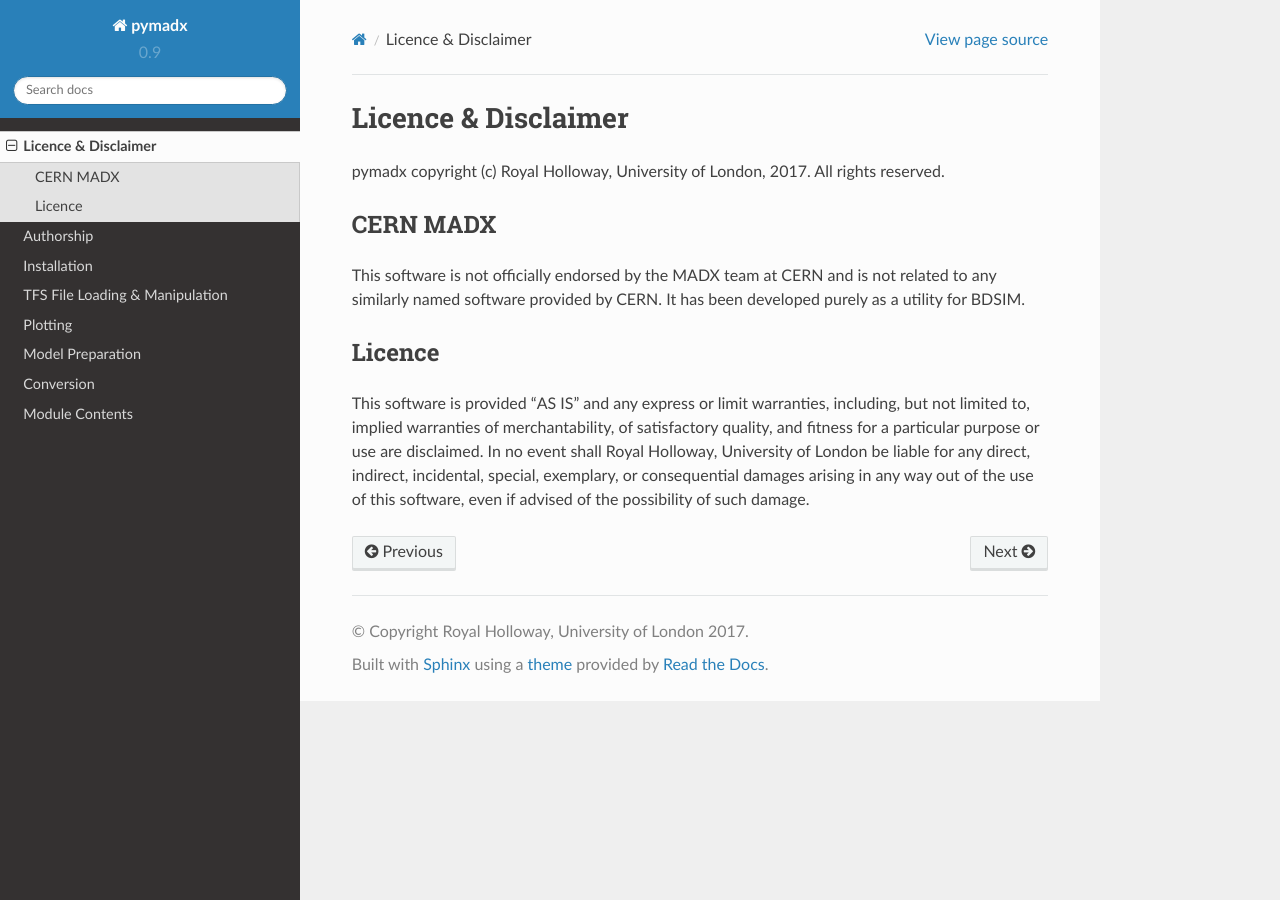
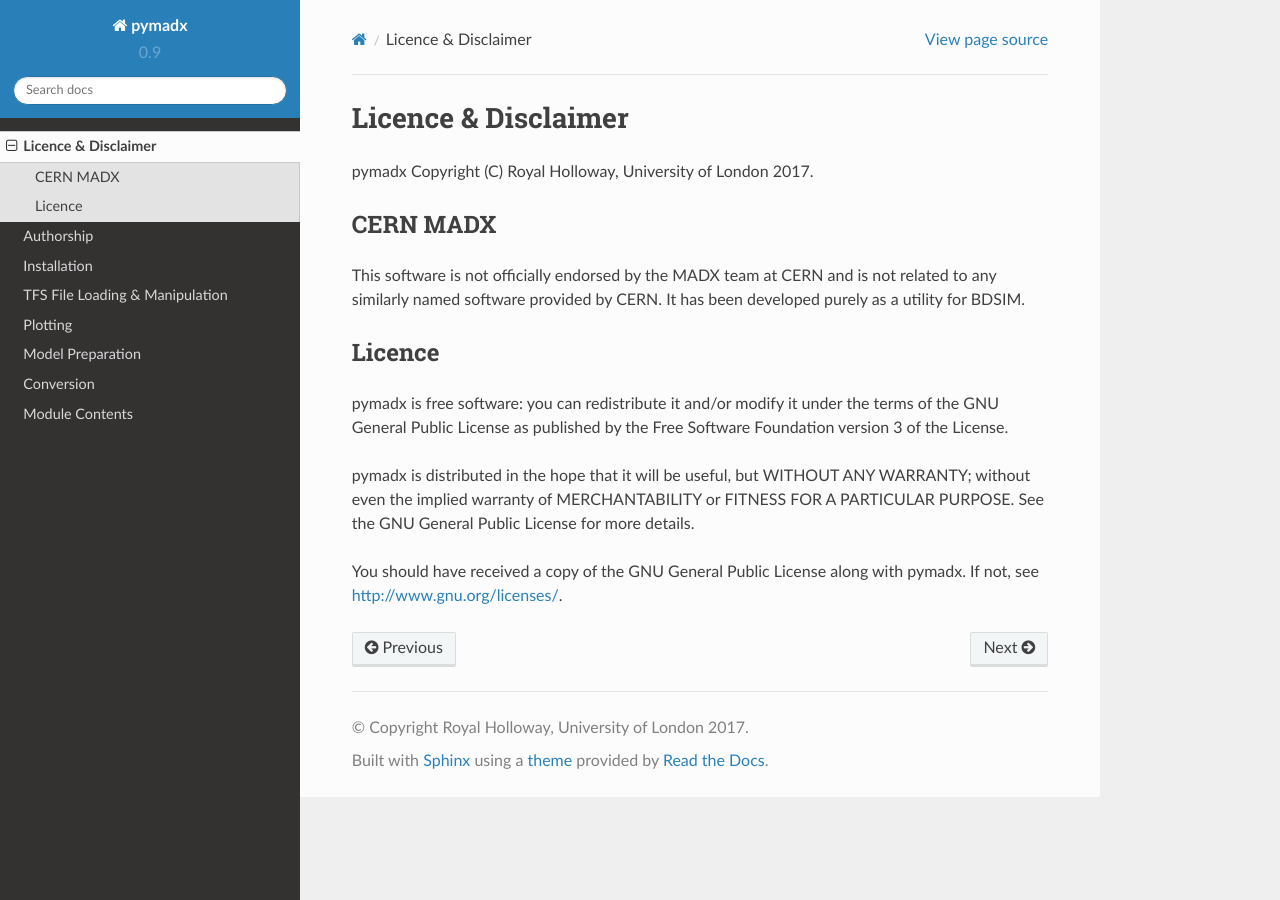
Before and after one commit to nikitakuklev/pymadx3, a Sphinx documentation site: the page built from docs/source/licence.rst, in a window 1280 px wide. Built offline with Sphinx 7.4.7 and the Read the Docs theme 2.0.0, drawn with Linux system fonts in a browser that asks for light colours.

Commit message:
Fixes to licence.

```diff
--- a/docs/source/licence.rst
+++ b/docs/source/licence.rst
@@ -2,7 +2,7 @@
 Licence & Disclaimer
 ====================
 
-pymadx copyright (c) Royal Holloway, University of London, 2017.  All rights reserved.
+pymadx Copyright (C) Royal Holloway, University of London 2017.
 
 CERN MADX
 ---------
@@ -14,9 +14,14 @@
 Licence
 -------
 
-This software is provided "AS IS" and any express or limit warranties, including, but not
-limited to, implied warranties of merchantability, of satisfactory quality, and fitness
-for a particular purpose or use are disclaimed. In no event shall Royal Holloway, University
-of London be liable for any direct, indirect, incidental, special, exemplary, or consequential
-damages arising in any way out of the use of this software, even if advised of the possibility
-of such damage.
+pymadx is free software: you can redistribute it and/or modify
+it under the terms of the GNU General Public License as published
+by the Free Software Foundation version 3 of the License.
+
+pymadx is distributed in the hope that it will be useful, but
+WITHOUT ANY WARRANTY; without even the implied warranty of
+MERCHANTABILITY or FITNESS FOR A PARTICULAR PURPOSE.  See the
+GNU General Public License for more details.
+
+You should have received a copy of the GNU General Public License
+along with pymadx.  If not, see http://www.gnu.org/licenses/.
```
Also changed, not shown: LICENCE.txt.
